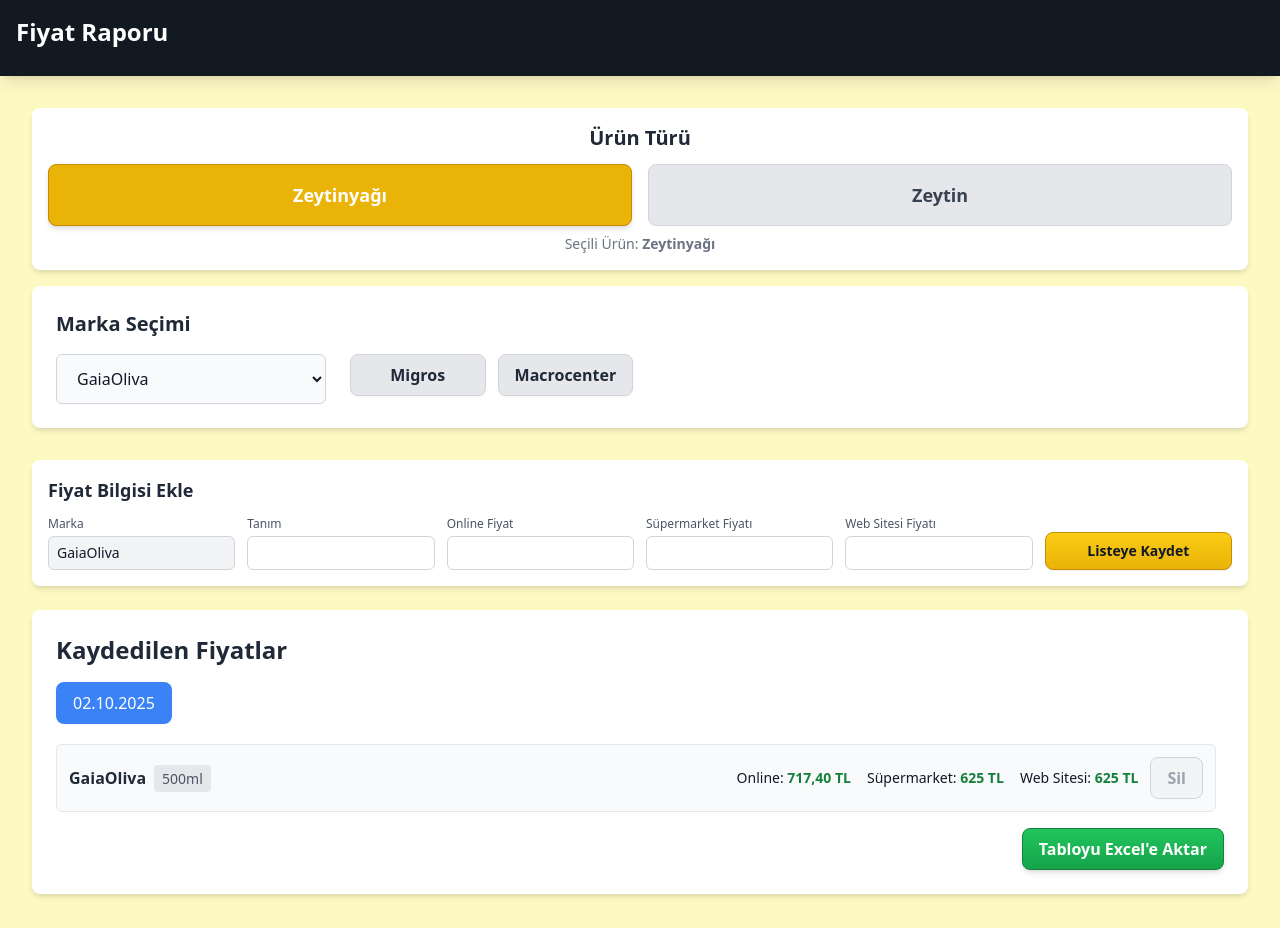
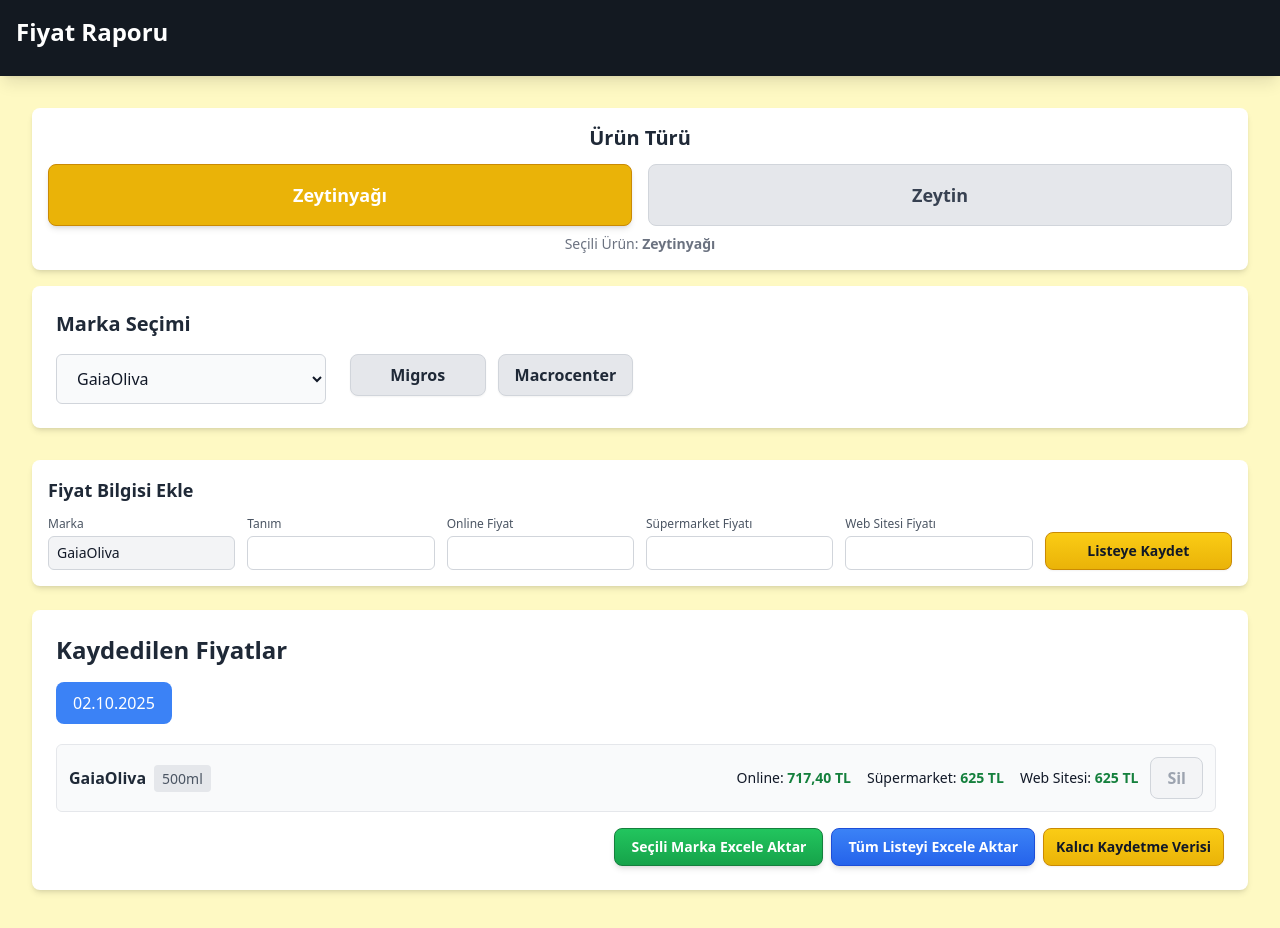
Before and after one commit to emrekaragoz/fiyat-raporu, a React (Vite) app: page / in a window 1280 px wide. Shown: the top 928 px of the page. Built offline with nearby package versions, Linux system fonts and the light colour scheme.

Commit message:
list edit v1

```diff
--- a/src/App.jsx
+++ b/src/App.jsx
@@ -350,8 +350,17 @@
     showNotification('Kaydedilecek veri bulunmuyor. Lütfen önce listeye ekleme yapın.', 'error');
     return;
   }
-    // Verileri XLSX formatına uygun diziye dönüştür
-    const worksheetData = reportList.map(item => ({
+
+  // Seçili markaya göre veriyi filtrele
+  const filteredData = reportList.filter(item => item.brand === selectedBrand);
+
+  if (filteredData.length === 0) {
+    showNotification(`${selectedBrand} markasına ait veri bulunmuyor.`, 'error');
+    return;
+  }
+
+  // Filtrelenmiş verileri XLSX formatına uygun diziye dönüştür
+  const worksheetData = filteredData.map(item => ({
     Marka: item.brand,
     Tanım: item.tanim,
     "Online Fiyat": item.online || '', // Boşsa boş bırak
@@ -359,16 +368,19 @@
     "Web Sitesi Fiyatı": item.webSitesi || '',
     Tarih: item.tarih
   }));
+
   // Yeni bir workbook (çalışma kitabı) oluştur
   const wb = XLSX.utils.book_new();
   // Verilerden bir worksheet (çalışma sayfası) oluştur
   const ws = XLSX.utils.json_to_sheet(worksheetData);
   // Worksheet'i workbook'a ekle
   XLSX.utils.book_append_sheet(wb, ws, "Fiyat Raporu");
+
   // Seçili ürün türüne göre dosya adını belirle
-    const fileName = productType === 'Zeytinyağı' ? 'zeytinyagi_fiyat_raporu.xlsx' : 'zeytin_fiyat_raporu.xlsx';
+  const fileName = productType === 'Zeytinyağı' ? `zeytinyagi_${selectedBrand}_fiyat_raporu.xlsx` : `zeytin_${selectedBrand}_fiyat_raporu.xlsx`;
+
   // Workbook'u binary string (XLSX formatında) olarak yaz
-    XLSX.writeFile(wb, fileName); // Doğrudan .xlsx uzantısıyla indir
+  XLSX.writeFile(wb, fileName); // Belirlenen dosya adıyla indir
   showNotification(`Rapor başarıyla "${fileName}" olarak indirildi!`, 'success');
 };
 
@@ -686,14 +698,43 @@
       setNotification('');
     }, 3000);
   };
+const handleSaveFullReportExcel = () => {
+    if (reportList.length === 0) {
+      showNotification('Kaydedilecek veri bulunmuyor.', 'error');
+      return;
+    }
 
+    // Filtreleme yapmadan doğrudan tüm reportList'i kullan
+    const worksheetData = reportList.map(item => ({
+      Marka: item.brand,
+      Tanım: item.tanim,
+      "Online Fiyat": item.online || '', // Boşsa boş bırak
+      "Süpermarket Fiyatı": item.supermarket || '',
+      "Web Sitesi Fiyatı": item.webSitesi || '',
+      Tarih: item.tarih
+    }));
+
+    // Yeni bir workbook (çalışma kitabı) oluştur
+    const wb = XLSX.utils.book_new();
+    // Verilerden bir worksheet (çalışma sayfası) oluştur
+    const ws = XLSX.utils.json_to_sheet(worksheetData);
+    // Worksheet'i workbook'a ekle
+    XLSX.utils.book_append_sheet(wb, ws, "Fiyat Raporu");
+
+    // Seçili ürün türüne göre dosya adını belirle
+    const fileName = productType === 'Zeytinyağı' ? 'zeytinyagi_tum_fiyatlar.xlsx' : 'zeytin_tum_fiyatlar.xlsx';
+
+    // Workbook'u binary string (XLSX formatında) olarak yaz
+    XLSX.writeFile(wb, fileName); // Belirlenen dosya adıyla indir
+    showNotification(`Tüm liste başarıyla "${fileName}" olarak indirildi!`, 'success');
+  };
    const handleSaveReport = () => {
     if (reportList.length === 0) {
       showNotification('Kaydedilecek veri bulunmuyor. Lütfen önce listeye ekleme yapın.', 'error');
       return;
     }
     // Seçili ürün türüne göre dosya adını belirle
-    const fileName = productType === 'Zeytinyağı' ? 'zeytinyagi_fiyat_raporu.json' : 'zeytin_fiyat_raporu.json';
+    const fileName = productType === 'Zeytinyağı' ? 'zeytinyagi_kalici_kayit.json' : 'zeytin_kalici_kayit.json';
     const dataStr = JSON.stringify(reportList, null, 2);
     const dataUri = 'data:application/json;charset=utf-8,' + encodeURIComponent(dataStr);
     const linkElement = document.createElement('a');
@@ -919,12 +960,28 @@
               ))}
             </div>
             {/* --- Yeni Excel Butonu (Tablo Altında Sağda) --- */}
-            <div className="mt-4 flex justify-end">
+            <div className="mt-4 flex justify-end space-x-2"> {/* mt-4: biraz üst boşluk, justify-end: sağa yaslar, space-x-2: butonlar arası boşluk */}
+
+              {/* Seçili Marka için Excel Butonu */}
               <button
                 onClick={handleSaveReportExcel}
-                className="bg-gradient-to-b from-green-500 to-green-600 hover:from-green-600 hover:to-green-700 text-white font-bold py-2 px-4 rounded-lg transition-colors border border-green-700 shadow-md"
+                className="bg-gradient-to-b from-green-500 to-green-600 hover:from-green-600 hover:to-green-700 text-white font-bold py-2 px-4 rounded-lg transition-colors border border-green-700 shadow-md text-sm"
               >
-                Tabloyu Excel'e Aktar
+                Seçili Marka Excele Aktar
+              </button>
+              {/* Tüm Liste için Excel Butonu */}
+              <button
+                onClick={handleSaveFullReportExcel}
+                className="bg-gradient-to-b from-blue-500 to-blue-600 hover:from-blue-600 hover:to-blue-700 text-white font-bold py-2 px-4 rounded-lg transition-colors border border-blue-700 shadow-md text-sm"
+              >
+                Tüm Listeyi Excele Aktar
+              </button>
+
+            <button
+              onClick={handleSaveReport}
+              className="bg-gradient-to-b from-yellow-400 to-yellow-500 hover:from-yellow-500 hover:to-yellow-600 text-gray-900 font-bold py-1.5 px-3 rounded-lg transition-colors h-[38px] border border-yellow-600 shadow-sm text-sm"
+            >
+              Kalıcı Kaydetme Verisi
             </button>
             </div>
           </div>
@@ -934,13 +991,6 @@
         {/* --- Raporu Kaydet Butonu --- */}
         {/* --- Raporu Kaydet ve Grafik Butonları --- */}
 <div className="text-center mt-10 space-y-4 md:space-y-0 md:space-x-4">
-  <button
-    onClick={handleSaveReport}
-    className="bg-gradient-to-b from-yellow-400 to-yellow-500 hover:from-yellow-500 hover:to-yellow-600 text-gray-900 font-extrabold py-3 px-8 rounded-lg transition-all text-lg shadow-lg transform hover:scale-105 border border-yellow-600"
-  >
-    Raporu Kaydet
-  </button>
-
   <button
     onClick={generateChartData}
     className="bg-gradient-to-b from-blue-400 to-blue-500 hover:from-blue-500 hover:to-blue-600 text-white font-extrabold py-3 px-8 rounded-lg transition-all text-lg shadow-lg transform hover:scale-105 border border-blue-600"
```
Lines whose indentation alone changed are shown as unchanged.
